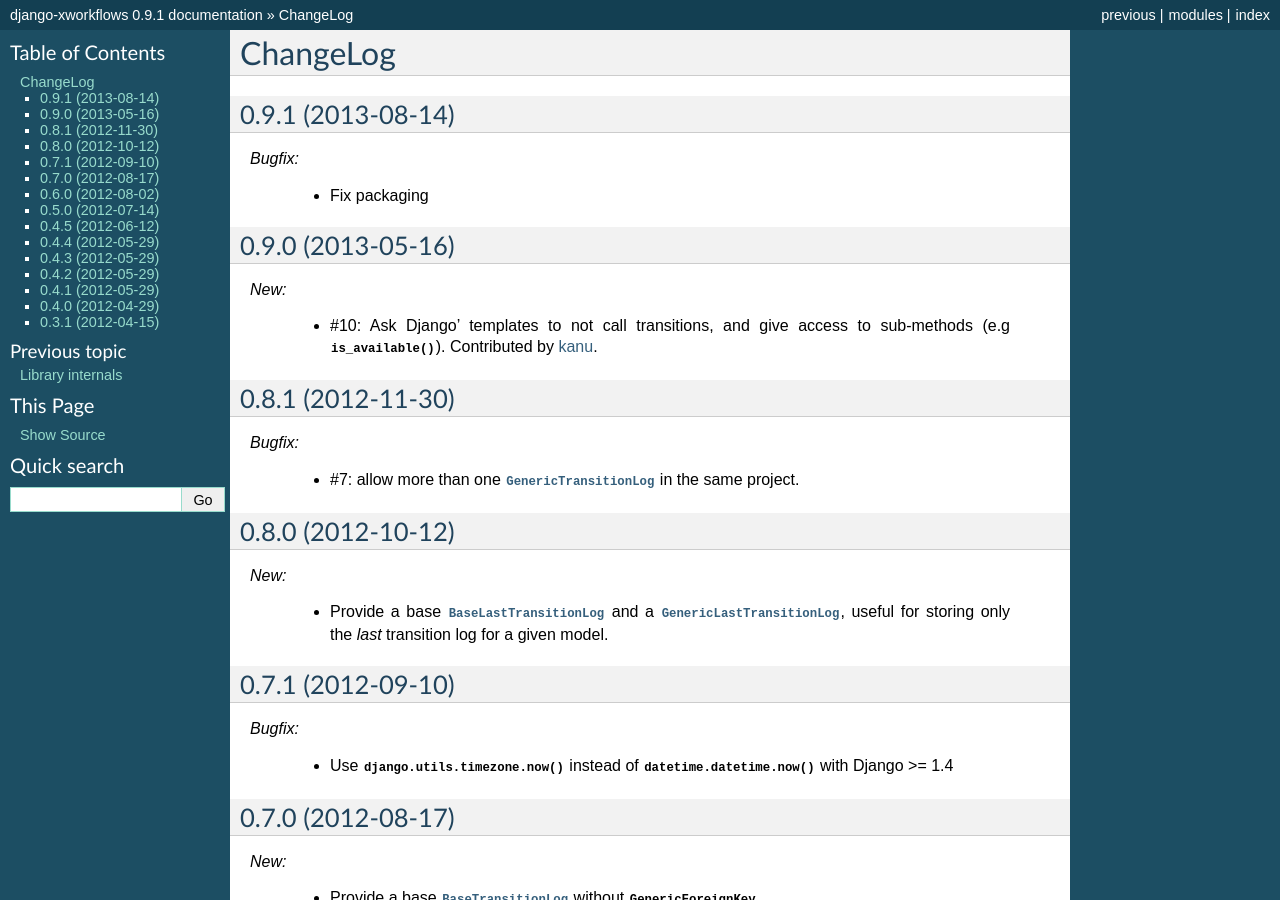
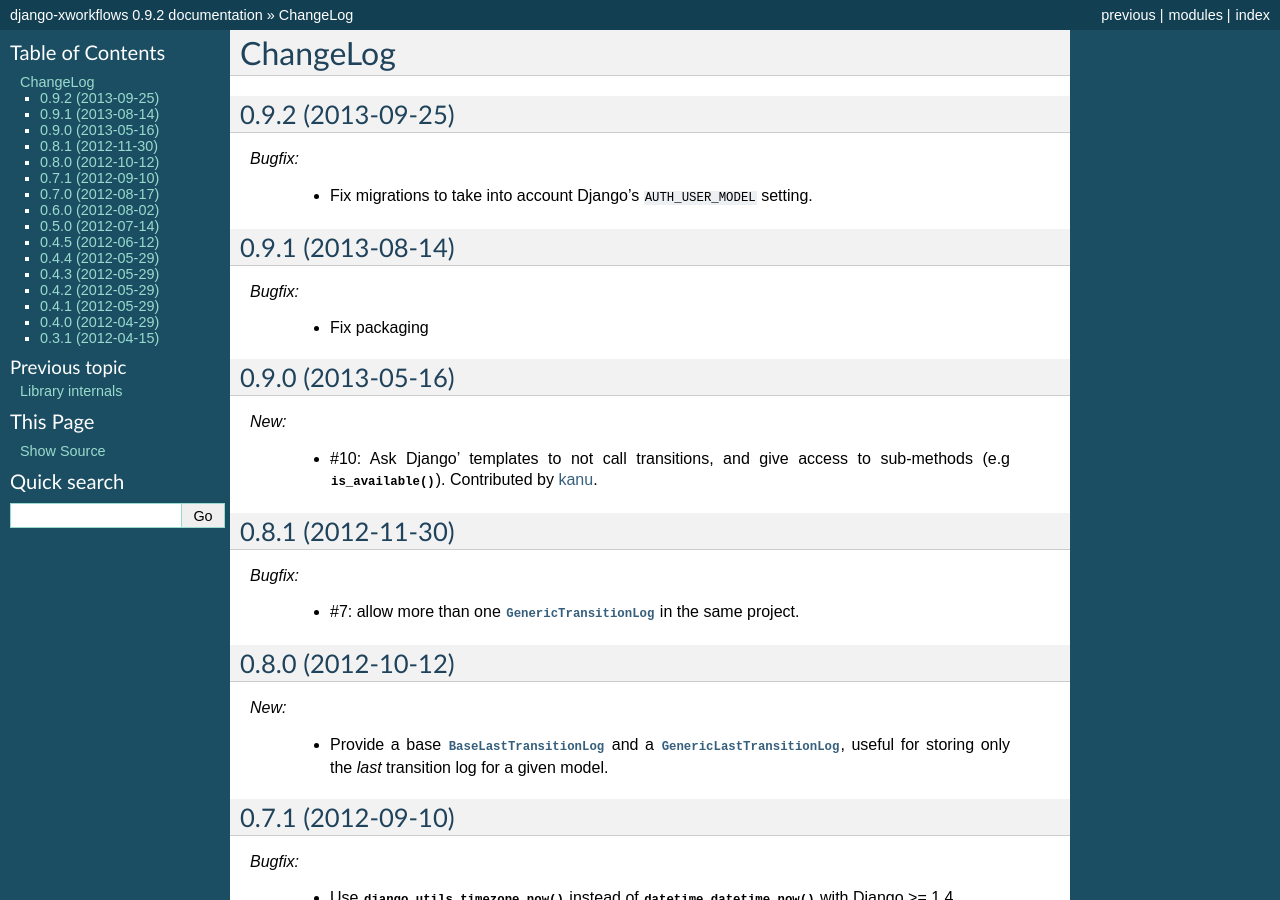
Before and after one commit to rbarrois/django_xworkflows, a Sphinx documentation site: the page built from doc/changelog.rst, in a window 1280 px wide and 900 px high. Built offline with Sphinx 7.4.7, drawn with Linux system fonts in a browser that asks for light colours; some of the changed text lies outside the part shown.

Commit message:
Version bump to 0.9.2

```diff
--- a/django_xworkflows/__init__.py
+++ b/django_xworkflows/__init__.py
@@ -2,5 +2,5 @@
 # Copyright (c) 2011-2013 Raphaël Barrois
 # This code is distributed under the two-clause BSD license.
 
-__version__ = '0.9.1'
+__version__ = '0.9.2'
 __author__ = 'Raphaël Barrois <raphael.barrois+xworkflows@polytechnique.org>'
--- a/doc/changelog.rst
+++ b/doc/changelog.rst
@@ -1,5 +1,12 @@
 ChangeLog
 =========
+
+0.9.2 (2013-09-25)
+------------------
+
+*Bugfix:*
+
+    * Fix migrations to take into account Django's ``AUTH_USER_MODEL`` setting.
 
 0.9.1 (2013-08-14)
 ------------------
```
